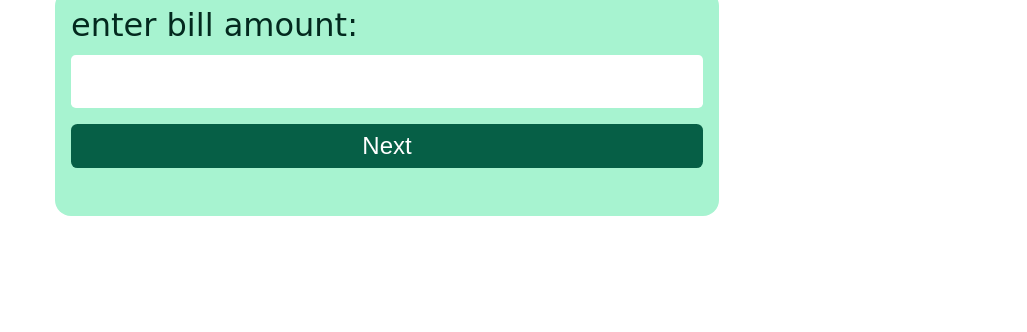
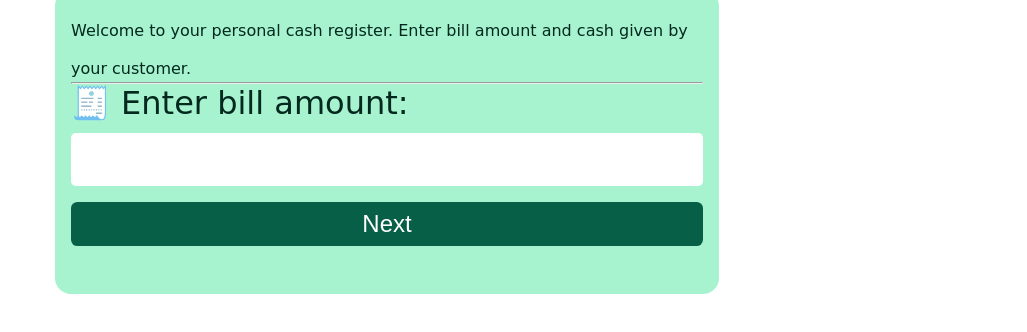
Before and after one commit to anugrah3199/cash-register, a plain HTML site: page index.html in a window 1280 px wide. Shown: the part 64-396 px from the top of the page, without its empty margins (253-1280 px from the left). Drawn offline with Linux system fonts and the light colour scheme; a web font is replaced by a local one.

Commit message:
style : added welcome note

```diff
--- a/index.html
+++ b/index.html
@@ -12,16 +12,18 @@
 <body>
     <h1>Cash-Register <a class="link" href="https://github.com/anugrah3199/cash-register"><i class="fab fa-github"></i></a></h1>
     <div class="container-center">
+        <small>Welcome to your personal cash register. Enter bill amount and cash given by your customer.</small>
+        <hr>
         <div class="error">
             <p>error message</p>
         </div>
         <div id="bill-amount" class="input input1">
-            <label for="">enter bill amount:</label>
+            <label for="">🧾 Enter bill amount:</label>
             <input id="amount" type="number" min="1">
             <button id="btn-next">Next</button>
         </div>
         <div id="cash" class="input input2">
-            <label for="">Cash given</label>
+            <label for="">💰 Cash given:</label>
             <input type="number" id="cash-given" min="1">
             <button id="btn-cal">Calculate</button>
             <button id="reset">reset</button>
--- a/style.css
+++ b/style.css
@@ -20,6 +20,10 @@ body {
 h1 {
     text-align: center;
     font-size: 2.5rem;
+}
+
+small {
+    font-size: 1rem;
 }
 
 .link {
```
